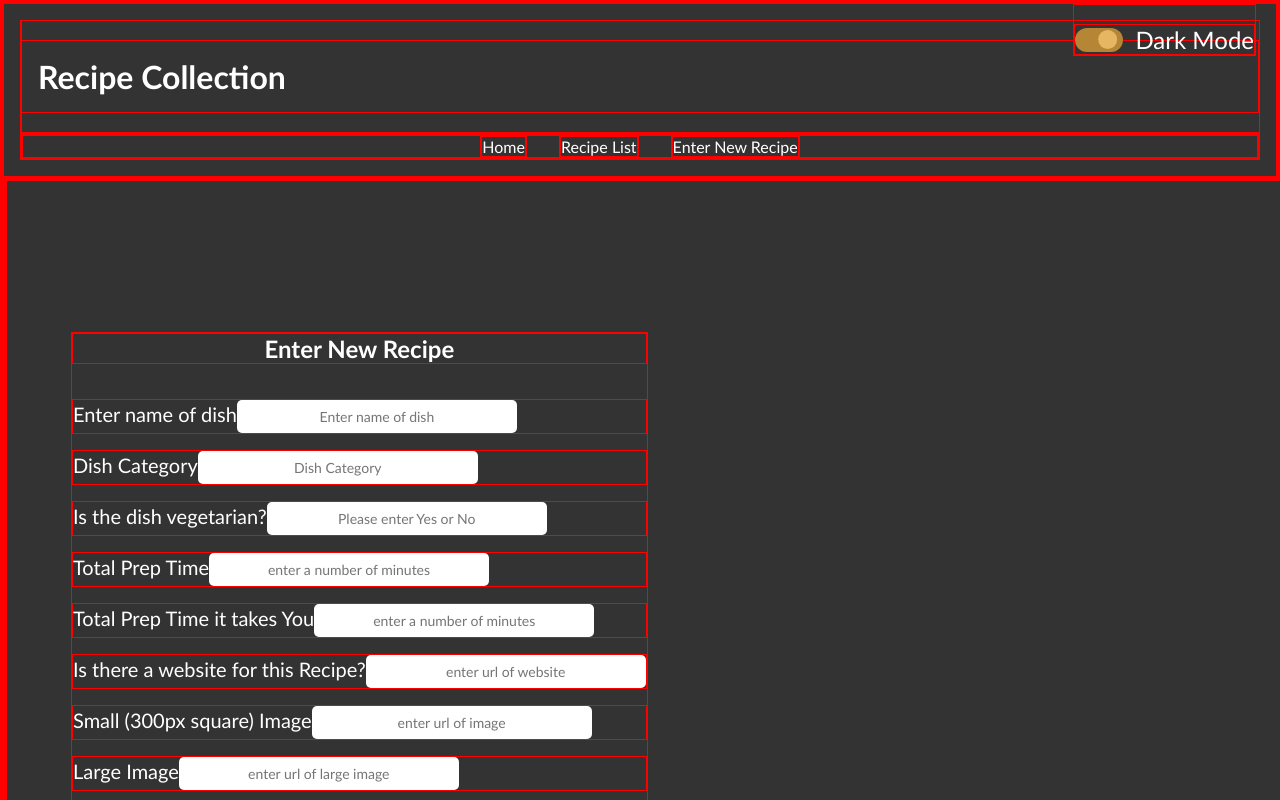
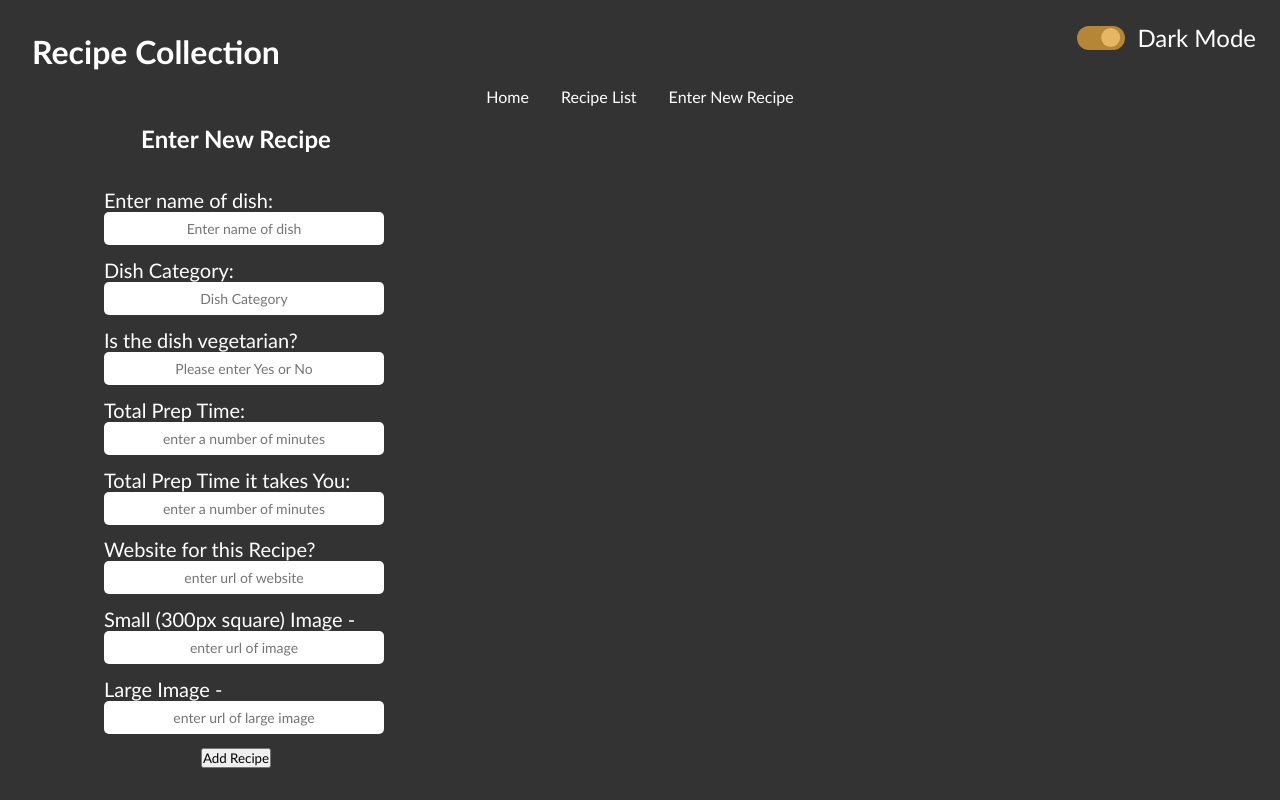
Before and after one commit to jawajamaa/react-project-recipe, a React (Create React App) app: page /NewRecipe in a window 1280 px wide. Shown: the top 800 px of the page. Built offline with nearby package versions, Linux system fonts and the light colour scheme; data requests are answered from the project's data file.

Commit message:
good styling on NewRecipe

```diff
--- a/src/components/NewRecipe.css
+++ b/src/components/NewRecipe.css
@@ -11,16 +11,17 @@
     height: 100vh;
 }
 
-* {
+/* * {
     border: 1px solid red;
-}
+} */
 
 .form-box{
     min-width: 100%;
     height: 100vh;
     /* border: 1px solid rgb(255, 247, 0); */
     margin: 0vw;
-    padding: 5vw;
+    padding: 0 0 9.5rem 4.5rem;
+    /* padding: 5vw; */
     position: relative;
     display: flex;
     align-items: center;
@@ -33,15 +34,17 @@
 
 .form-box label{
     display: block;
+    text-justify: inter-word;
     text-align: justify;
     font-size: 20px;
-    margin: 0 0 2vh 0;
+    margin: 0 0.5rem 0.8rem 1.5rem;
+    padding: 0 0.5rem 0 0.5rem;
 }
 
 .form-box input{
-    /* display: block; */
+    display: block;
     text-align: center;
-    /* align-items: center; */
+    align-items: right;
     width: 20em;
     padding: 0.5rem 0.8rem 0.5rem 0.8rem;
     border: 0;
--- a/src/components/NewRecipe.js
+++ b/src/components/NewRecipe.js
@@ -82,7 +82,7 @@ function NewRecipe() {
                     <div>
                         <h2>Enter New Recipe</h2>
                         <br />
-                        <label>Enter name of dish
+                        <label>Enter name of dish:
                         <input
                             type = "text"
                             name = "name"
@@ -91,7 +91,7 @@ function NewRecipe() {
                             onChange = { handleChange }
                         />
                         </label>
-                        <label>Dish Category
+                        <label>Dish Category:
                         <input
                             type = "text"
                             name = "category"
@@ -109,7 +109,7 @@ function NewRecipe() {
                             onChange = { handleChange }
                         />
                         </label>
-                        <label>Total Prep Time
+                        <label>Total Prep Time:
                         <input
                             type = "text"
                             name = "prepTime"
@@ -119,7 +119,7 @@ function NewRecipe() {
                             onChange = { handleChange }
                         />
                         </label>
-                        <label>Total Prep Time it takes You
+                        <label>Total Prep Time it takes You:
                         <input
                             type = "text"
                             name = "myPrepTime"
@@ -128,7 +128,7 @@ function NewRecipe() {
                             onChange = { handleChange }
                         />
                         </label>
-                        <label>Is there a website for this Recipe?
+                        <label>Website for this Recipe?
                         <input
                             type = "text"
                             name = "url"
@@ -137,7 +137,7 @@ function NewRecipe() {
                             onChange = { handleChange }
                         />
                         </label>
-                        <label>Small (300px square) Image
+                        <label>Small (300px square) Image -
                         <input
                             type = "text"
                             name = "thumb"
@@ -146,7 +146,7 @@ function NewRecipe() {
                             onChange = { handleChange }
                         />
                         </label>
-                        <label>Large Image
+                        <label>Large Image -
                         <input
                             type = "text"
                             name = "image"
```
